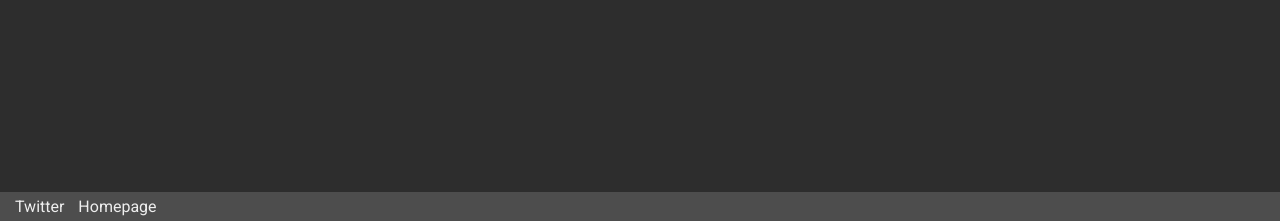
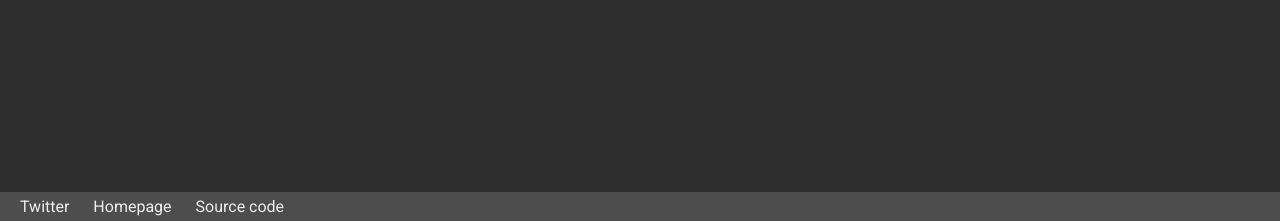
Before and after one commit to QuadPiece/flask-blog, a Flask app: page / in a window 1280 px wide. Shown: the part 579-800 px from the top of the page. Run offline with Flask 2, Linux system fonts and the light colour scheme; data that the repository does not hold is empty.

Commit message:
Added placeholder link to footer

```diff
--- a/static/style.css
+++ b/static/style.css
@@ -84,8 +84,8 @@ a:hover {
 
 .footer ul li {
   display: inline-block;
-  margin-left: 5px;
-  margin-right: 5px;
+  margin-left: 10px;
+  margin-right: 10px;
 }
 
 /* Front page */
--- a/templates/layout.html
+++ b/templates/layout.html
@@ -23,6 +23,7 @@
       <ul>
         <li><a href="https://twitter.com/QuadPiece">Twitter</a></li>
         <li><a href="http://quad.moe/">Homepage</a></li>
+        <li><a href="">Source code</a></li>
       </ul>
     </div>
   </body>
```
